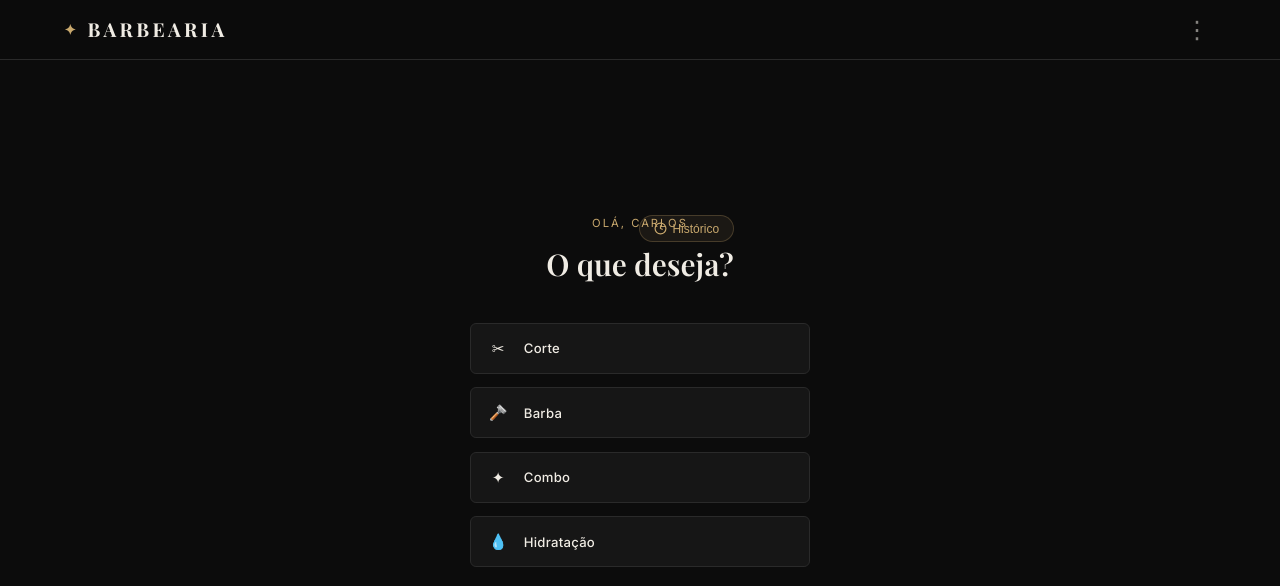
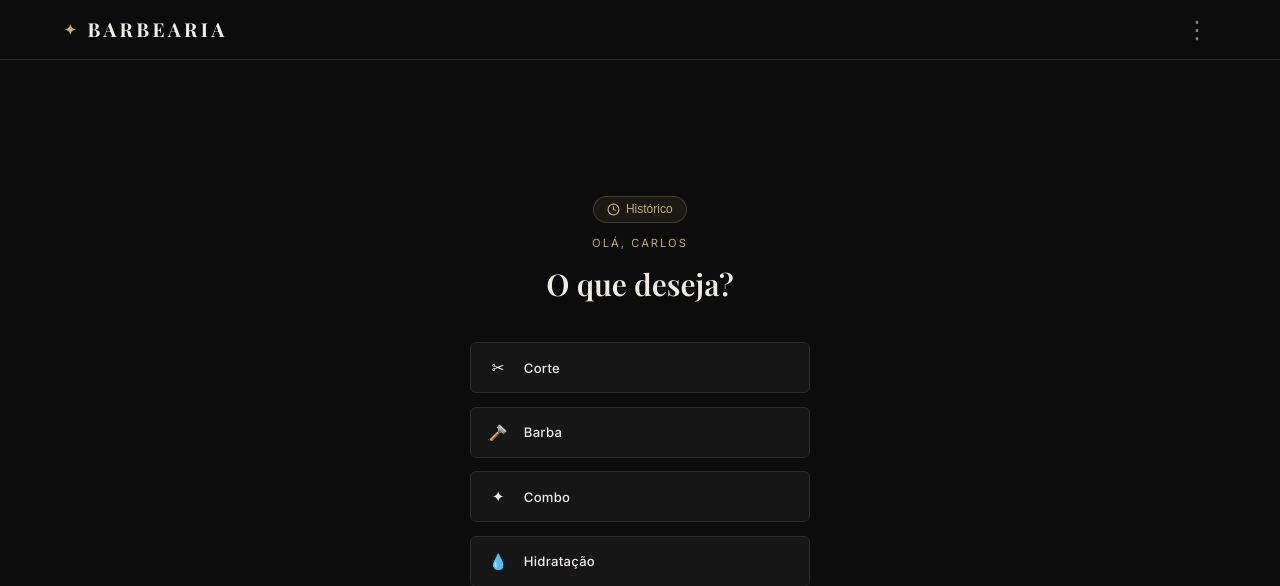
Before and after one commit to gustavo-oli-dev/iBarber.priv, a Flask app: page /preview/ag/servicos in a window 1280 px wide; the page is wider, and only the part inside the window is pictured. Shown: the top 586 px of that part. Run offline with Flask 3, Linux system fonts and the light colour scheme; data that the repository does not hold is empty; parts of the project's set-up code (start-up, migrations or seed data) failed here and were passed over.

Commit message:
fix: botão Histórico não sobrepõe mais o eyebrow na página de serviços
Co-Authored-By: Claude Sonnet 4.6 <noreply@anthropic.com>

```diff
--- a/templates/servicos.html
+++ b/templates/servicos.html
@@ -181,11 +181,13 @@ body { overflow: hidden; }
       <p class="hist-vazio">Carregando…</p>
     </div>
   </div>
-  <div class="servicos-header" style="position:relative;">
-    <button onclick="abrirHistorico()" style="position:absolute;top:0;right:0;background:rgba(201,169,110,0.08);border:1px solid rgba(201,169,110,0.25);color:#C9A96E;border-radius:50px;padding:0.35rem 0.85rem;font-size:0.75rem;font-weight:500;cursor:pointer;display:flex;align-items:center;gap:0.35rem;transition:background .15s;" onmouseover="this.style.background='rgba(201,169,110,0.16)'" onmouseout="this.style.background='rgba(201,169,110,0.08)'">
-      <svg width="13" height="13" viewBox="0 0 24 24" fill="none" stroke="currentColor" stroke-width="2.2"><circle cx="12" cy="12" r="10"/><polyline points="12 6 12 12 16 14"/></svg>
-      Histórico
-    </button>
+  <div class="servicos-header">
+    <div style="display:flex;justify-content:flex-end;margin-bottom:.75rem;">
+      <button onclick="abrirHistorico()" style="background:rgba(201,169,110,0.08);border:1px solid rgba(201,169,110,0.25);color:#C9A96E;border-radius:50px;padding:0.35rem 0.85rem;font-size:0.75rem;font-weight:500;cursor:pointer;display:flex;align-items:center;gap:0.35rem;transition:background .15s;" onmouseover="this.style.background='rgba(201,169,110,0.16)'" onmouseout="this.style.background='rgba(201,169,110,0.08)'">
+        <svg width="13" height="13" viewBox="0 0 24 24" fill="none" stroke="currentColor" stroke-width="2.2"><circle cx="12" cy="12" r="10"/><polyline points="12 6 12 12 16 14"/></svg>
+        Histórico
+      </button>
+    </div>
     <p class="servicos-eyebrow">Olá, {{ session.get('user_name', '').split()[0] }}</p>
     <h1 class="servicos-title" id="servicosTitle">O que deseja?</h1>
   </div>
```
